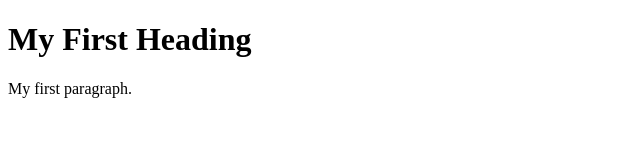
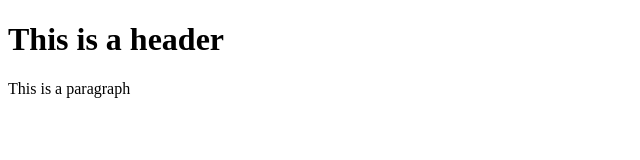
Before and after one commit to tgoolsby4/mwd110-portfolio, a plain HTML site: page index.html in a window 1280 px wide. Shown: the whole page, without its empty margins (0-640 px from the left). Drawn offline with Linux system fonts and the light colour scheme.

Commit message:
Update template for index.html

```diff
--- a/index.html
+++ b/index.html
@@ -1,10 +1,15 @@
 <!DOCTYPE html>
-<html>
-  <head>
-    <title>MWD110 Portfolio</title>
-  </head>
-  <body>
-    <h1>My First Heading</h1>
-    <p>My first paragraph.</p>
-  </body>
+<html lang="en">
+<head>
+  <meta charset="utf-8">
+  <title>MWD110 Portfolio</title>
+  <meta name="description" content="Portfolio">
+  <meta name="author" content="Thomas Goolsby">
+  <link rel="stylesheet" href="css/styles.css?v=1.0">
+</head>
+<body>
+  <h1>This is a header</h1>
+  <p>This is a paragraph</p>
+  <script src="js/scripts.js"></script>
+</body>
 </html>
```
